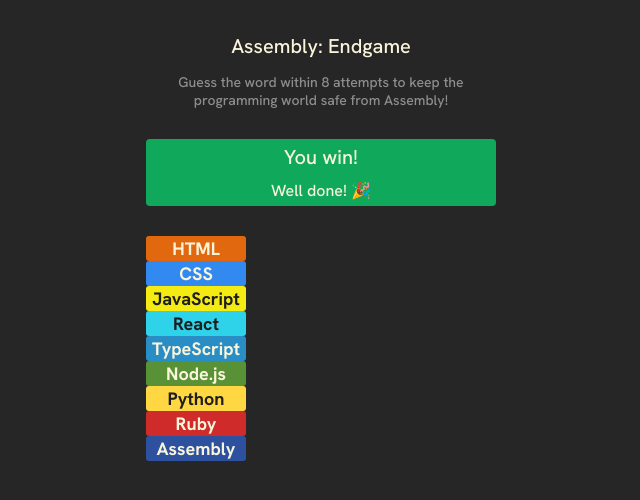
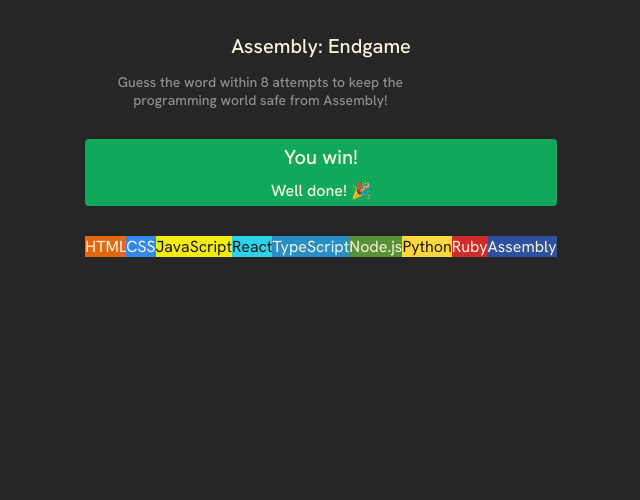
Before and after one commit to kennyvel/hangman, a React (Vite) app: page / in a window 1280 px wide. Shown: the top 500 px of the page, without its empty margins (319-959 px from the left). Built offline with nearby package versions, Linux system fonts and the light colour scheme.

Commit message:
Deleting language component
No longer using a whole component for each language chip. I feel like its overkill to make them components.

```diff
--- a/src/App.jsx
+++ b/src/App.jsx
@@ -1,5 +1,4 @@
 import React from "react"
-import Language from "./components/language"
 import { languages } from "./languages"
 
 /**
@@ -10,11 +9,19 @@
  */
 export default function Hangman() {
     const languageElements = languages.map((language) => {
-        return <Language
-                    name={language.name}
-                    backgroundColor={language.backgroundColor}
-                    color={language.color}
-                />
+        const styles = {
+            backgroundColor: language.backgroundColor,
+            color: language.color
+        }
+        return (
+            <span
+                style={styles}
+                className="langauge"
+                key={language.name}
+            >
+                {language.name}
+            </span>
+        )
     })
 
     return (
--- a/src/components/Language.jsx
+++ /dev/null
@@ -1,12 +0,0 @@
-export default function Language(props) {
-    const styles = {
-        backgroundColor: props.backgroundColor,
-        color: props.color
-    }
-
-    return (
-        <div style={styles} className="language">
-            <h2>{props.name}</h2>
-        </div>
-    )
-}
--- a/src/index.css
+++ b/src/index.css
@@ -59,15 +59,3 @@
     flex-wrap: wrap;
     gap: 4.5px;
 }
-
-.language {
-    display: flex;
-    height: 25px;
-    font-weight: 700;
-    font-size: 0.75rem;
-    max-width: 100px;
-    border-radius: 3px;
-    text-align: center;
-    justify-content: center;
-    align-items: center;
-}
```
